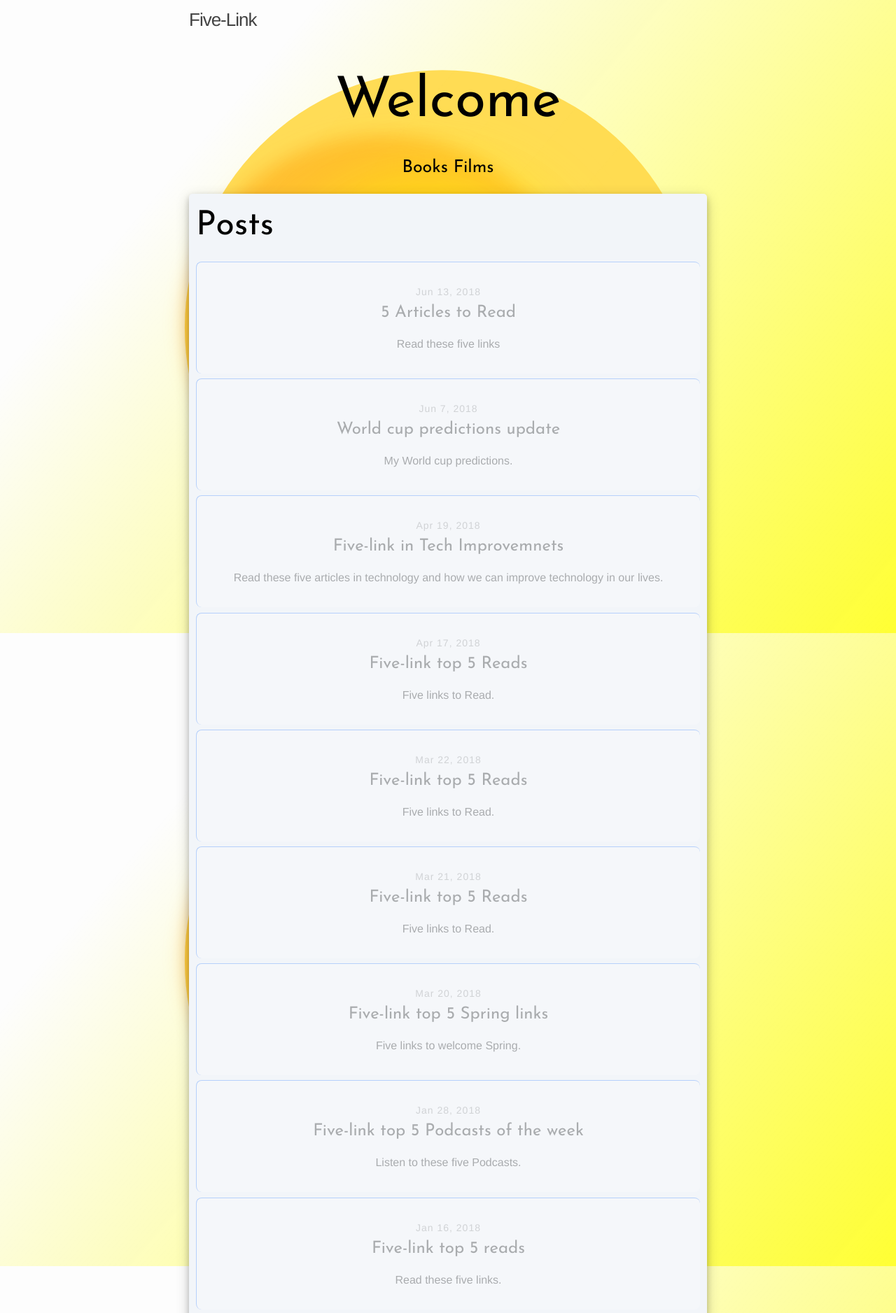
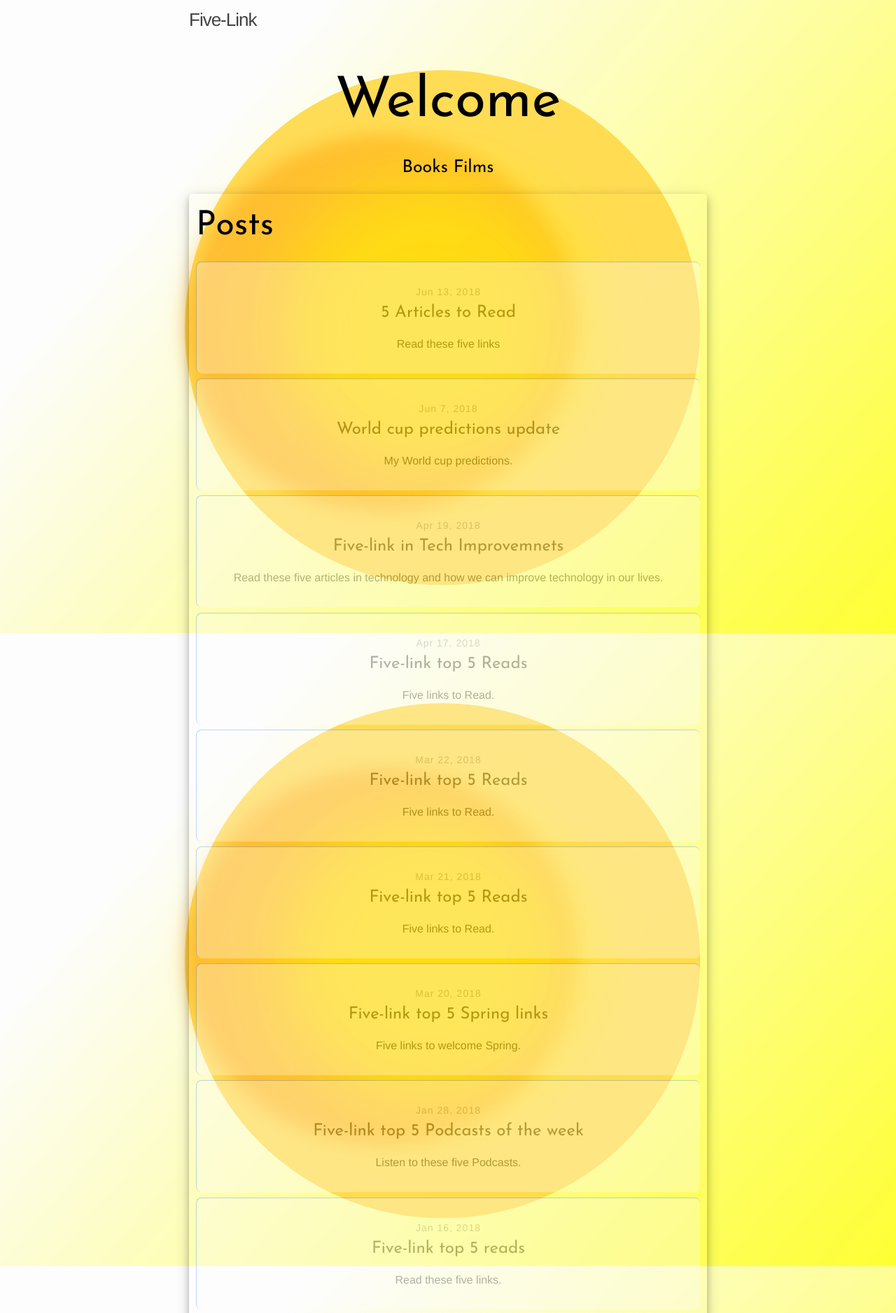
Before and after one commit to hub63501/my-links, a Jekyll site: the page built from index.html, in a window 1280 px wide. Shown: the top 1877 px of the page at 70% size. Built offline with Jekyll 4.4.1, drawn with Linux system fonts in a browser that asks for light colours.

Commit message:
changed background

```diff
--- a/css/home.css
+++ b/css/home.css
@@ -5,7 +5,7 @@ Home
 */
 
 .home{
-  background-color: #f2f5f9;
+  background-color: none;
   color: #000000;
   box-shadow: 0 4px 8px 0 rgba(0, 0, 0, 0.2), 0 6px 20px 0 rgba(0, 0, 0, 0.19);
   padding: 10px;
```
